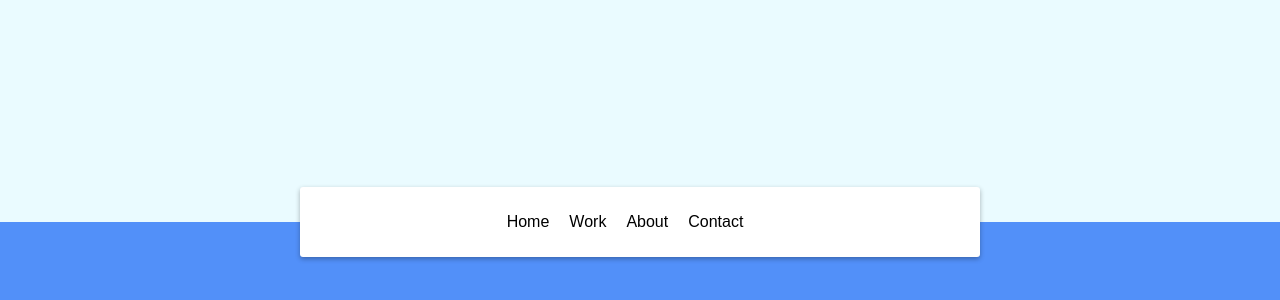
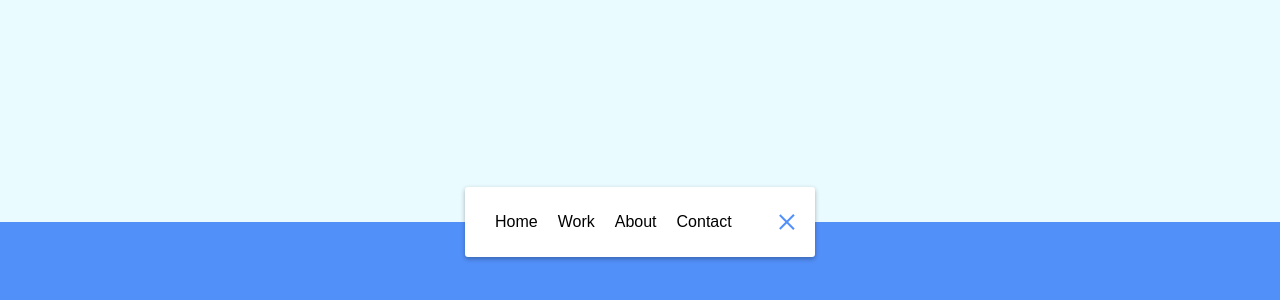
Before and after one commit to Fatemehvaziri35/50projects, a plain HTML site: page animated-navigation/index.html in a window 1280 px wide. Shown: the part 178-478 px from the top of the page. Drawn offline with Linux system fonts and the light colour scheme; a web font is replaced by a local one.

Commit message:
update style

```diff
--- a/animated-navigation/script.js
+++ b/animated-navigation/script.js
@@ -0,0 +1,5 @@
+'use strict'
+const nav=document.getElementById('nav')
+const toggle=document.getElementById('toggle')
+
+toggle.addEventListener('click',()=> nav.classList.toggle('active'))
--- a/animated-navigation/style.css
+++ b/animated-navigation/style.css
@@ -21,7 +21,7 @@ body {
   nav {
     background-color: #fff;
     padding: 20px;
-    width: 680px;
+    width: 80px;
     display: flex;
     align-items: center;
     justify-content: center;
@@ -30,67 +30,75 @@ body {
     transition: width 0.6s linear;
     overflow-x: hidden;
   }
- nav .active{
-    /* width: 350px; */
+
+  nav.active {
+    width: 350px;
   }
-   nav ul{
+
+  nav ul {
     display: flex;
     list-style-type: none;
     padding: 0;
     margin: 0;
-    /* width: 0; */
-    transition:width 0.6s linear ;
+    width: 0;
+    transition: width 0.6s linear;
   }
-nav ul li{
-    transform: rotate(0deg);
-    /* opacity: 0; */
-    transition: transform 0.6s linear , opacity 0.6s linear;
-}
- nav .active ul{
+
+  nav.active ul {
     width: 100%;
   }
- nav .active ul li{
+
+  nav ul li {
+    transform: rotateY(0deg);
+    opacity: 0;
+    transition: transform 0.6s linear, opacity 0.6s linear;
+  }
+
+  nav.active ul li {
     opacity: 1;
-    transform: rotate(360deg);
+    transform: rotateY(360deg);
   }
- nav ul  a{
-    color: black;
+
+  nav ul a {
     position: relative;
+    color: #000;
     text-decoration: none;
     margin: 0 10px;
   }
-#toggle{
+
+  .icon {
+    background-color: #fff;
+    border: 0;
+    cursor: pointer;
+    padding: 0;
     position: relative;
     height: 30px;
     width: 30px;
-    padding: 0;
-    cursor: pointer;
-    border: 0;
-    background-color: #fff;
+  }
 
-
-}
-#toggle:focus{
+  .icon:focus {
     outline: 0;
   }
-#toggle .line{
+
+  .icon .line {
+    background-color: #5290f9;
+    height: 2px;
+    width: 20px;
     position: absolute;
-    height: 2px;
-    width: 20x;
     top: 10px;
     left: 5px;
     transition: transform 0.6s linear;
-    color: #5290f9;
+  }
 
-
-}
-#toggle .line2{
+  .icon .line2 {
     top: auto;
     bottom: 10px;
   }
-nav .active #toggle.line{
-    transform:rotate(-765deg) translateY(5.5px) ;
+
+  nav.active .icon .line1 {
+    transform: rotate(-765deg) translateY(5.5px);
   }
-nav .active #toggle.line2{
-    transform:rotate(765deg) translateY(-5.5px) ;
+
+  nav.active .icon .line2 {
+    transform: rotate(765deg) translateY(-5.5px);
   }
```
Lines whose indentation alone changed are shown as unchanged.
